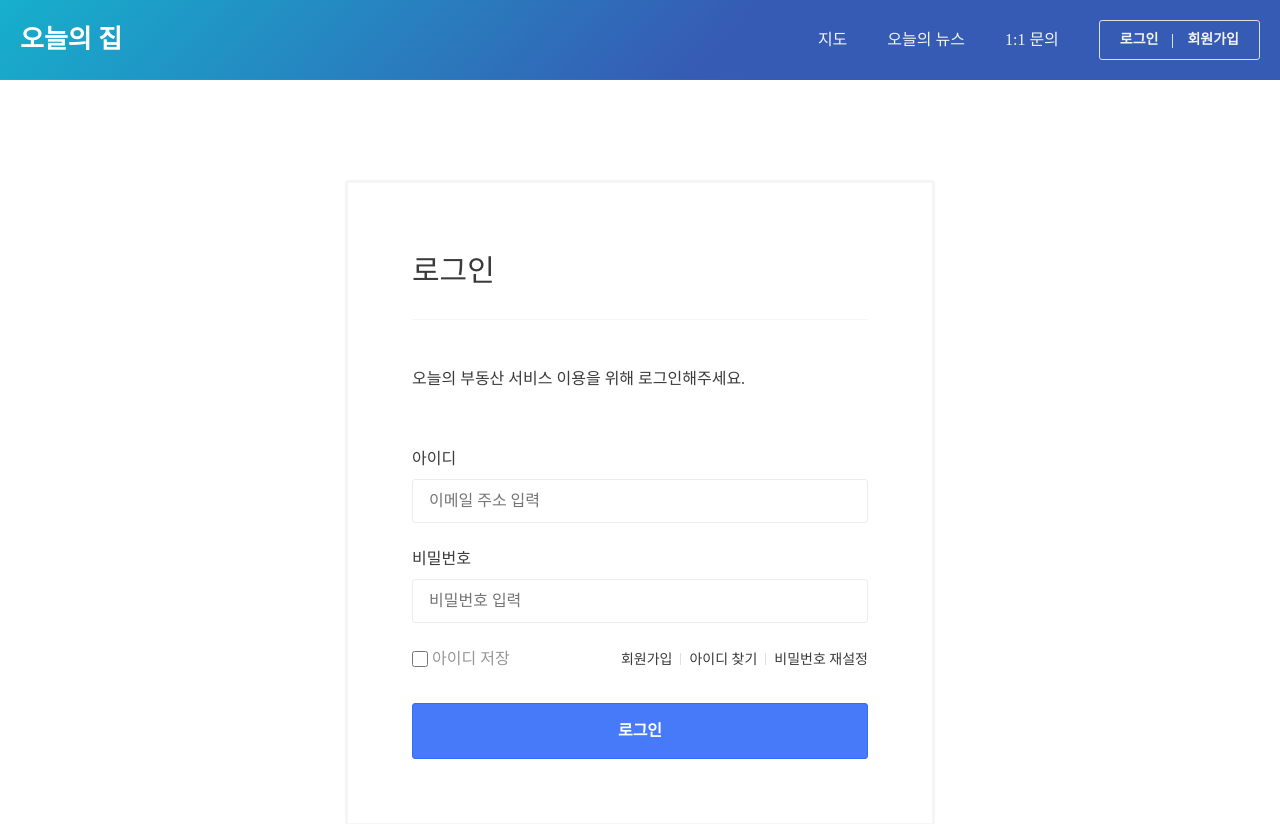
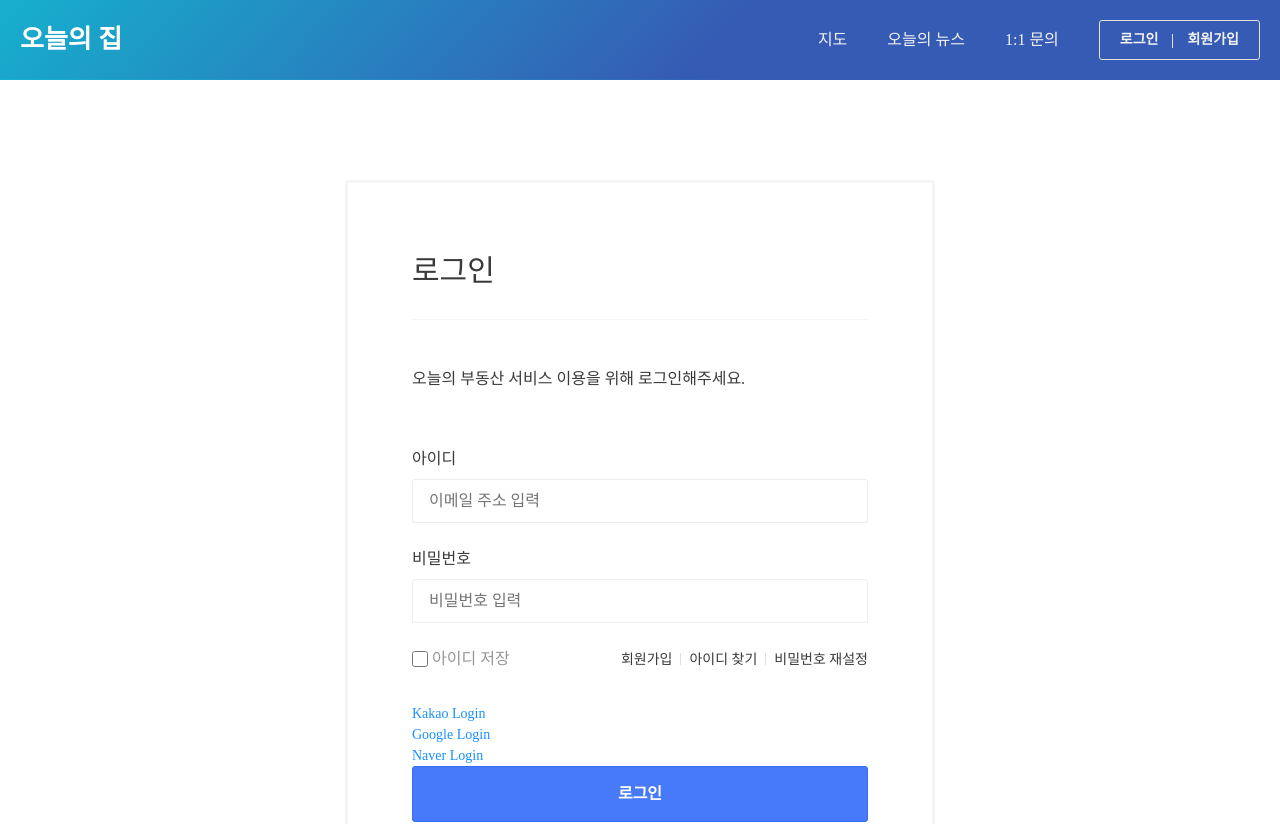
Before and after one commit to seokyHan/todaysroom-frontend, a Vue app: page /login in a window 1280 px wide. Shown: the top 824 px of the page. Built offline with nearby package versions, Linux system fonts and the light colour scheme; a web font is replaced by a local one; what vue-sweetalert2 would draw is missing.

Commit message:
add OAuth2 test

```diff
--- a/src/components/user/LoginForm.vue
+++ b/src/components/user/LoginForm.vue
@@ -34,6 +34,15 @@
 				<span class="bar"></span>
 				<RouterLink to="#">비밀번호 재설정</RouterLink>
 			</div>
+		</div>
+		<div>
+			<a href="http://localhost:9000/oauth2/authorization/kakao">Kakao Login</a
+			><br />
+			<a href="http://localhost:9000/oauth2/authorization/google"
+				>Google Login</a
+			><br />
+			<a href="http://localhost:9000/oauth2/authorization/naver">Naver Login</a
+			><br />
 		</div>
 		<button type="submit" class="login-form__submit-btn">로그인</button>
 	</form>
```
